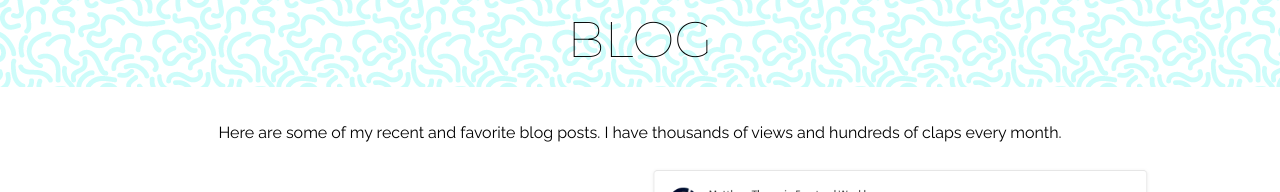
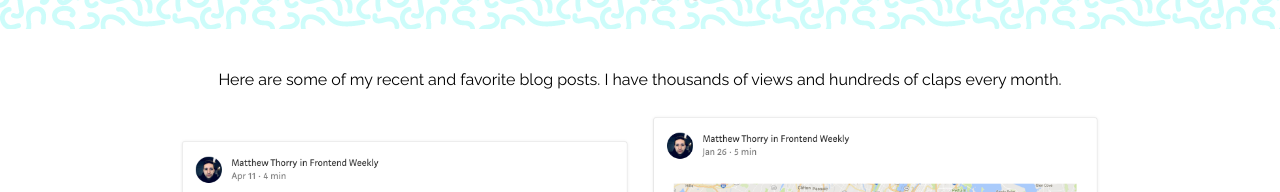
Before and after one commit to mthorry/site, a React (Create React App) app: page / in a window 1280 px wide. Shown: the part 2532-2724 px from the top of the page. Built offline with nearby package versions, Linux system fonts and the light colour scheme; no server answers.

Commit message:
responsive fixes

```diff
--- a/src/App.css
+++ b/src/App.css
@@ -1,4 +1,4 @@
-@media all and (max-width: 600px) {
+@media all and (max-width: 770px) {
   .heading {
     font-size: 25px;
     line-height: 30px;
@@ -172,7 +172,12 @@ p {
 }
 
 .section {
-  padding: 20px;
+  padding: 25px;
+}
+
+.section-paragraph {
+  margin-right: 50px;
+  margin-left: 50px;
 }
 
 .flex-container {
@@ -184,7 +189,7 @@ p {
 
 .item {
   position: relative;
-  width: 500px;
+  width: 450px;
   margin: 10px;
 }
 
@@ -499,6 +504,7 @@ p {
   html {
     padding-left: 25vw;
     padding-right: 25vw;
+    font-size: 150%;
   }
 
   .NavBar {
--- a/src/components/Blog.js
+++ b/src/components/Blog.js
@@ -7,8 +7,9 @@ import performance from '../images/performance.png'
 class Blog extends Component {
   render() {
     return (
+      <div>
       <div className="Blog section flex-container">
-      <p>Here are some of my recent and favorite blog posts. I have thousands of views and hundreds of claps every month.</p>
+      <p className='section-paragraph'>Here are some of my recent and favorite blog posts. I have thousands of views and hundreds of claps every month.</p>
         <div className="item">
           <img src={redux} className="thumb"/>
           <div className="blog-overlay">
@@ -57,6 +58,7 @@ class Blog extends Component {
           </div>
         </div>
       </div>
+      </div>
     );
   }
 }
--- a/src/components/Teaching.js
+++ b/src/components/Teaching.js
@@ -9,7 +9,7 @@ class Teaching extends Component {
   render() {
     return (
       <div className="Teaching section flex-container">
-      <p>Some selected lessons from my time as a web development instructor and my previous career as an Earth Science teacher.</p>
+      <p className='section-paragraph'>Some selected lessons from my time as a web development instructor and my previous career as an Earth Science teacher.</p>
         <div className="item">
           <h3>Recursion Lecture 👨‍💻</h3>
           <iframe src="https://docs.google.com/presentation/d/e/2PACX-1vQiqWLpob5bEOGD-WZODZ-BvxFqQ0Iqs1RYKbhNZwTMNjSWmptIXIlrxIO46hqh4iPxYNtNLzzPNKvk/embed?start=false&loop=true&delayms=3000" frameborder="0" width="100%" height="300" allowfullscreen="true" mozallowfullscreen="true" webkitallowfullscreen="true"></iframe>
```
